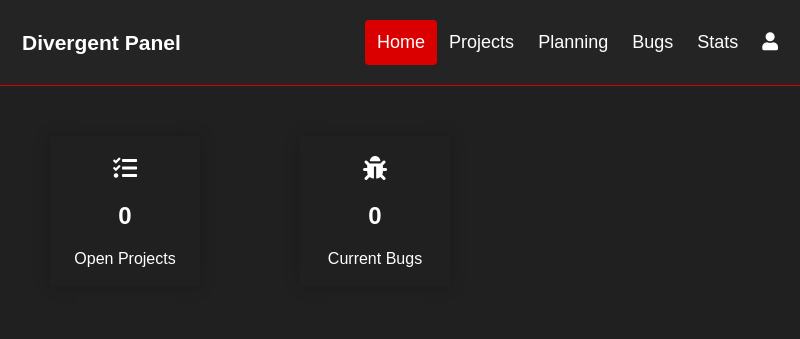
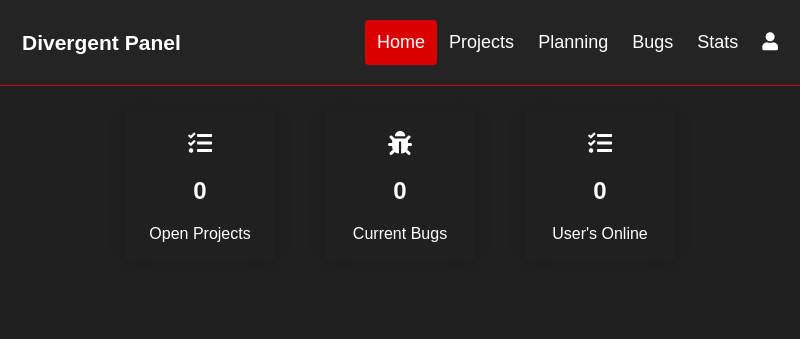
Before and after one commit to ChrisFH97/Divergent-Panel, an Electron app: page index.html in a window 800 px wide. Drawn offline with Linux system fonts and the light colour scheme.

Commit message:
Design update

```diff
--- a/css/index.css
+++ b/css/index.css
@@ -60,7 +60,9 @@ body {
   transition: 0.3s;
   width: 150px;
   height: 150px;
-  margin: 50px;
+  margin-left: 25px;
+  margin-right: 25px;
+  margin-top: 25px;
   color: white;
 
 }
--- a/index.html
+++ b/index.html
@@ -20,7 +20,7 @@
                 </div>
 
         </div>
-
+        <div style="text-align:center;">
         <div style="display: -webkit-inline-box;text-align: center;">
         <div class="card">
             <i style="padding-top: 20px;" class="fas fa-tasks"></i>
@@ -36,8 +36,15 @@
                 <p>Current Bugs</p>
              </div>
         </div>
+        <div class="card">
+                <i style="padding-top: 20px;" class="fas fa-tasks"></i>
+                <div class="container">
+                    <h2><b>0</b></h2>
+                    <p>User's Online</p>
+                </div>
+            </div>
     </div>
-
+</div>
 </body>
 
 </html>
--- a/main.js
+++ b/main.js
@@ -8,8 +8,10 @@ let mainWindow
 function createWindow () {
   // Create the browser window.
   mainWindow = new BrowserWindow({
-    width: 992,
+    width: 800,
     height: 600,
+    minHeight: 305,
+    minWidth: 628,
     webPreferences: {
       nodeIntegration: true
     }
```
